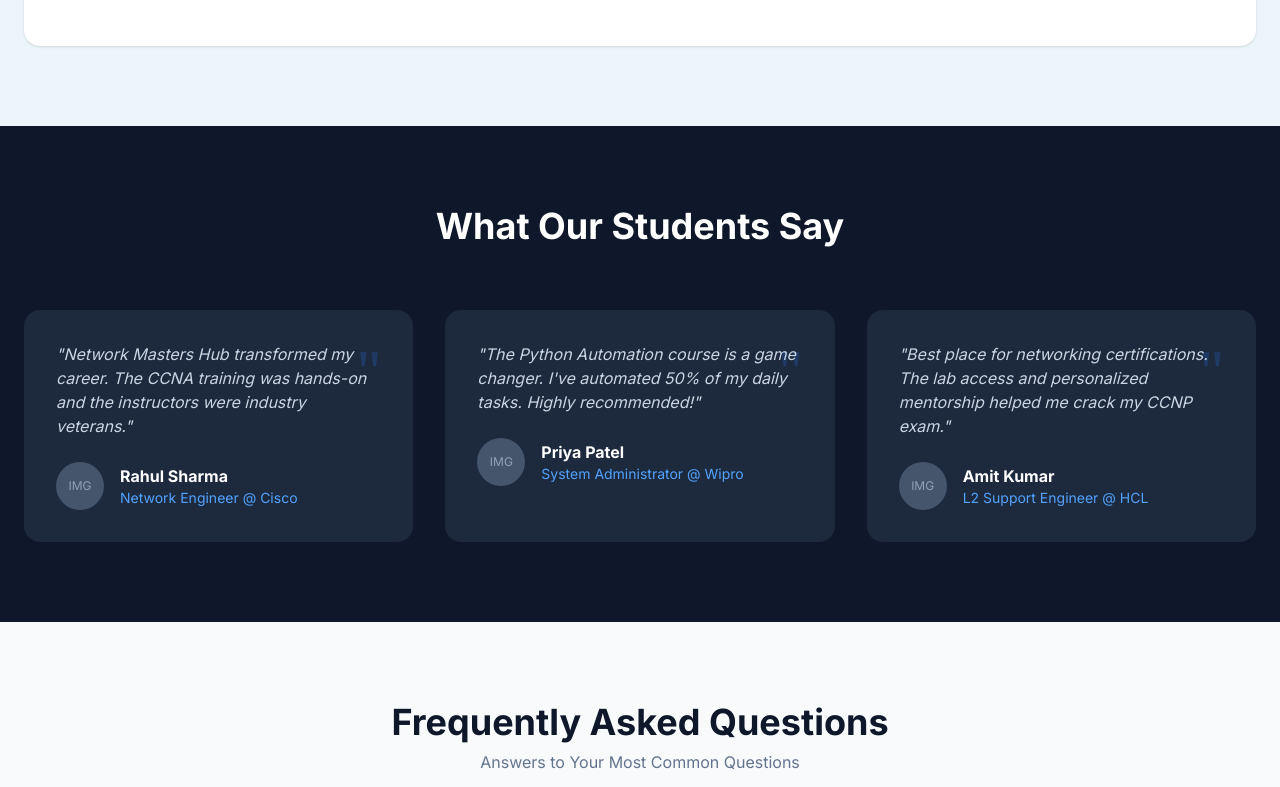
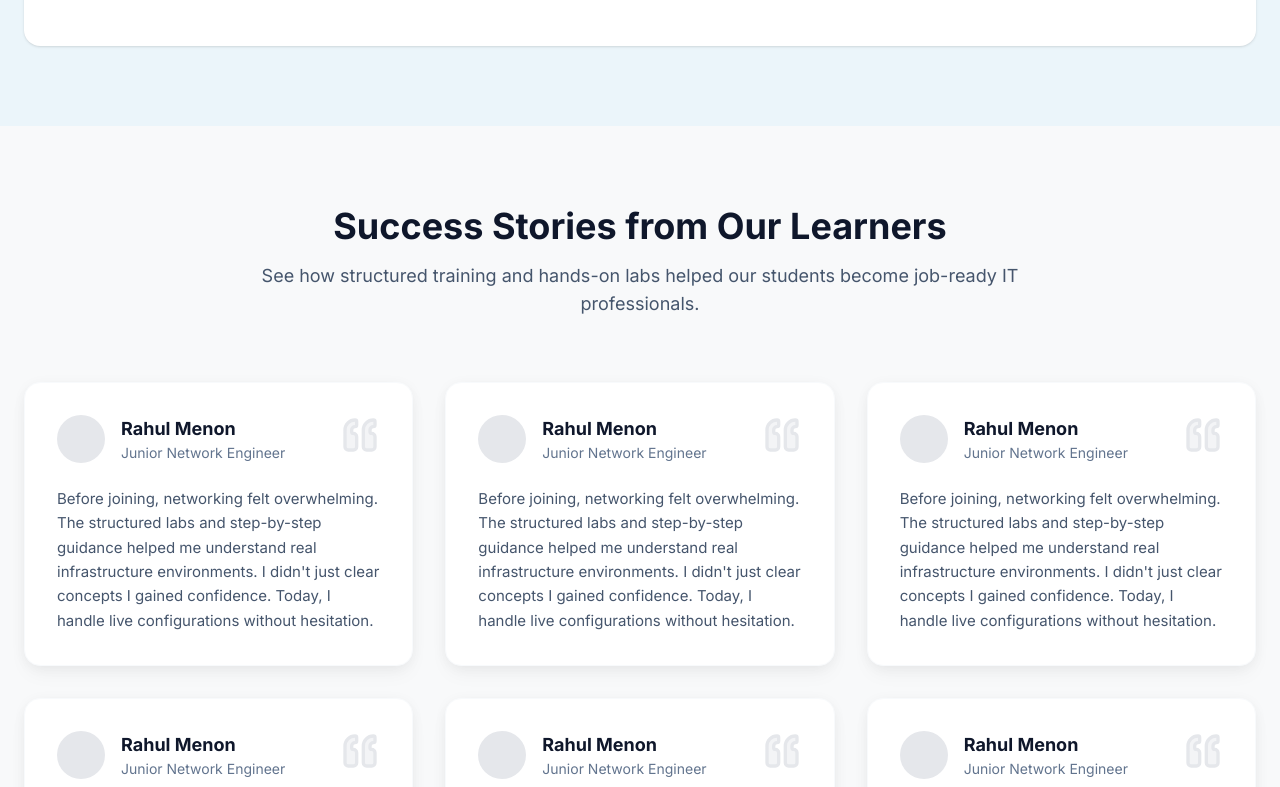
Before and after one commit to Chandan-pullanikatt/network-masters-hub, a Next.js app in the folder frontend/: page / in a window 1280 px wide. Shown: the part 3553-4340 px from the top of the page. Built offline with nearby package versions, Linux system fonts and the light colour scheme.

Commit message:
testimonials updated

```diff
--- a/frontend/src/components/sections/Testimonials.tsx
+++ b/frontend/src/components/sections/Testimonials.tsx
@@ -1,49 +1,39 @@
-import Image from 'next/image';
+import { Quote } from 'lucide-react';
 
-const testimonials = [
-    {
-        name: "Rahul Sharma",
-        role: "Network Engineer @ Cisco",
-        message: "Network Masters Hub transformed my career. The CCNA training was hands-on and the instructors were industry veterans.",
-        image: "/avatars/rahul.jpg"
-    },
-    {
-        name: "Priya Patel",
-        role: "System Administrator @ Wipro",
-        message: "The Python Automation course is a game changer. I've automated 50% of my daily tasks. Highly recommended!",
-        image: "/avatars/priya.jpg"
-    },
-    {
-        name: "Amit Kumar",
-        role: "L2 Support Engineer @ HCL",
-        message: "Best place for networking certifications. The lab access and personalized mentorship helped me crack my CCNP exam.",
-        image: "/avatars/amit.jpg"
-    }
-];
+const testimonials = Array(6).fill({
+    name: "Rahul Menon",
+    role: "Junior Network Engineer",
+    message: "Before joining, networking felt overwhelming. The structured labs and step-by-step guidance helped me understand real infrastructure environments. I didn't just clear concepts I gained confidence. Today, I handle live configurations without hesitation."
+});
 
 const Testimonials = () => {
     return (
-        <section className="py-20 bg-slate-900 text-white">
+        <section className="py-20 bg-[#F8F9FA]">
             <div className="container px-4 md:px-6">
-                <h2 className="text-3xl md:text-4xl font-bold text-center mb-16">What Our Students Say</h2>
+                <div className="text-center mb-16">
+                    <h2 className="text-3xl md:text-4xl font-bold text-slate-900 mb-4">Success Stories from Our Learners</h2>
+                    <p className="text-slate-600 max-w-3xl mx-auto text-lg">
+                        See how structured training and hands-on labs helped our students become job-ready IT professionals.
+                    </p>
+                </div>
 
-                <div className="grid grid-cols-1 md:grid-cols-3 gap-8">
+                <div className="grid grid-cols-1 md:grid-cols-2 lg:grid-cols-3 gap-8">
                     {testimonials.map((testimonial, index) => (
-                        <div key={index} className="bg-slate-800 p-8 rounded-2xl relative">
-                            <div className="absolute top-8 right-8 text-blue-500 text-6xl opacity-20 font-serif">"</div>
-                            <p className="text-slate-300 mb-6 relative z-10 italic">
-                                "{testimonial.message}"
+                        <div key={index} className="bg-white p-8 rounded-2xl shadow-[0_2px_15px_-3px_rgba(0,0,0,0.07),0_10px_20px_-2px_rgba(0,0,0,0.04)] hover:shadow-lg transition-shadow duration-300 flex flex-col h-full border border-slate-50">
+                            <div className="flex justify-between items-start mb-6">
+                                <div className="flex items-center gap-4">
+                                    <div className="w-12 h-12 bg-gray-200 rounded-full flex-shrink-0"></div>
+                                    <div>
+                                        <h4 className="font-bold text-slate-900 text-lg">{testimonial.name}</h4>
+                                        <p className="text-sm text-slate-500">{testimonial.role}</p>
+                                    </div>
+                                </div>
+                                <Quote className="w-10 h-10 text-gray-200 rotate-180 fill-gray-100" />
+                            </div>
+
+                            <p className="text-slate-600 leading-relaxed flex-grow text-[15px]">
+                                {testimonial.message}
                             </p>
-                            <div className="flex items-center gap-4">
-                                <div className="w-12 h-12 bg-slate-600 rounded-full overflow-hidden relative">
-                                    {/* Placeholder for avatar */}
-                                    <div className="absolute inset-0 flex items-center justify-center text-xs text-slate-400">IMG</div>
-                                </div>
-                                <div>
-                                    <h4 className="font-bold text-white">{testimonial.name}</h4>
-                                    <p className="text-sm text-blue-400">{testimonial.role}</p>
-                                </div>
-                            </div>
                         </div>
                     ))}
                 </div>
```
